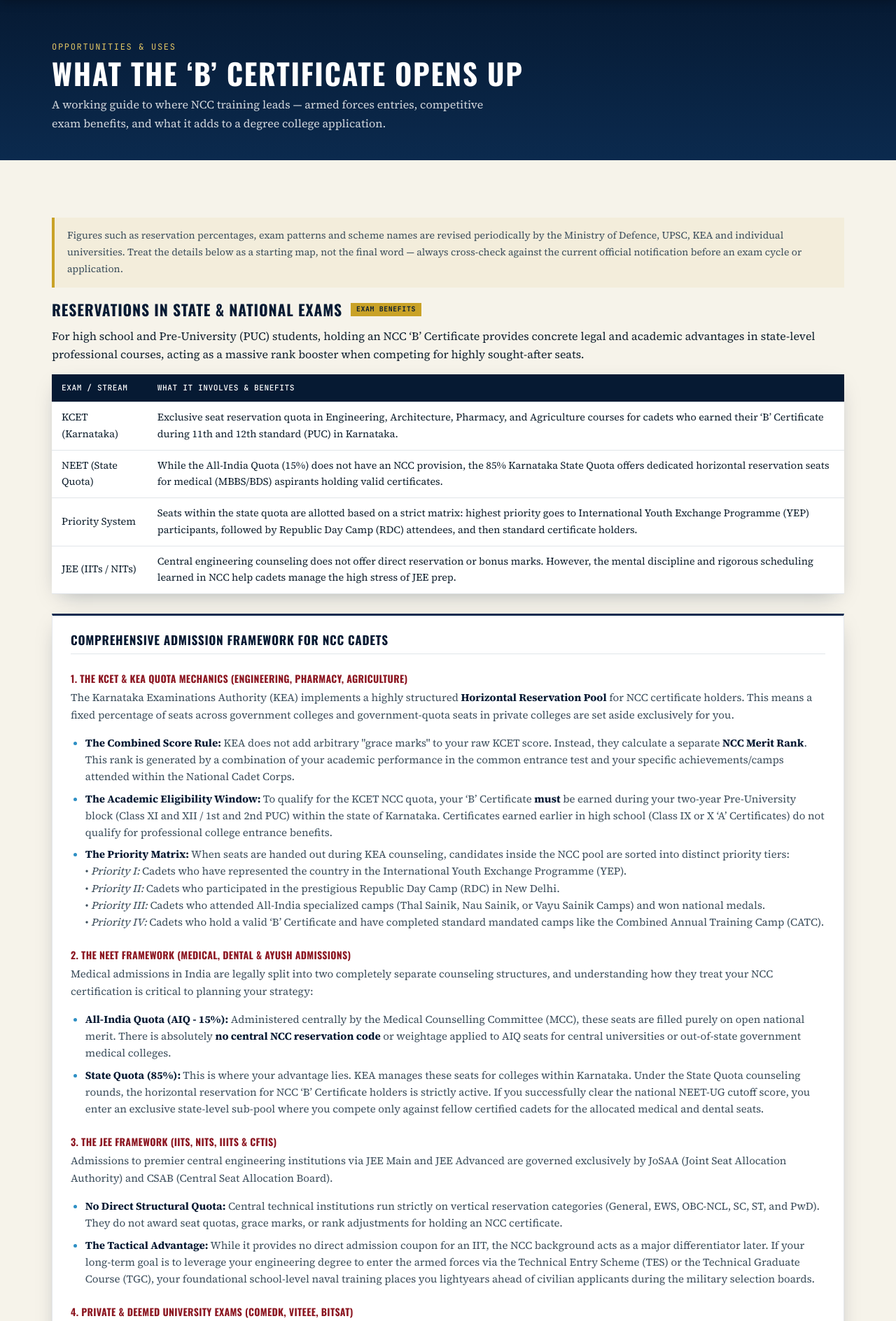
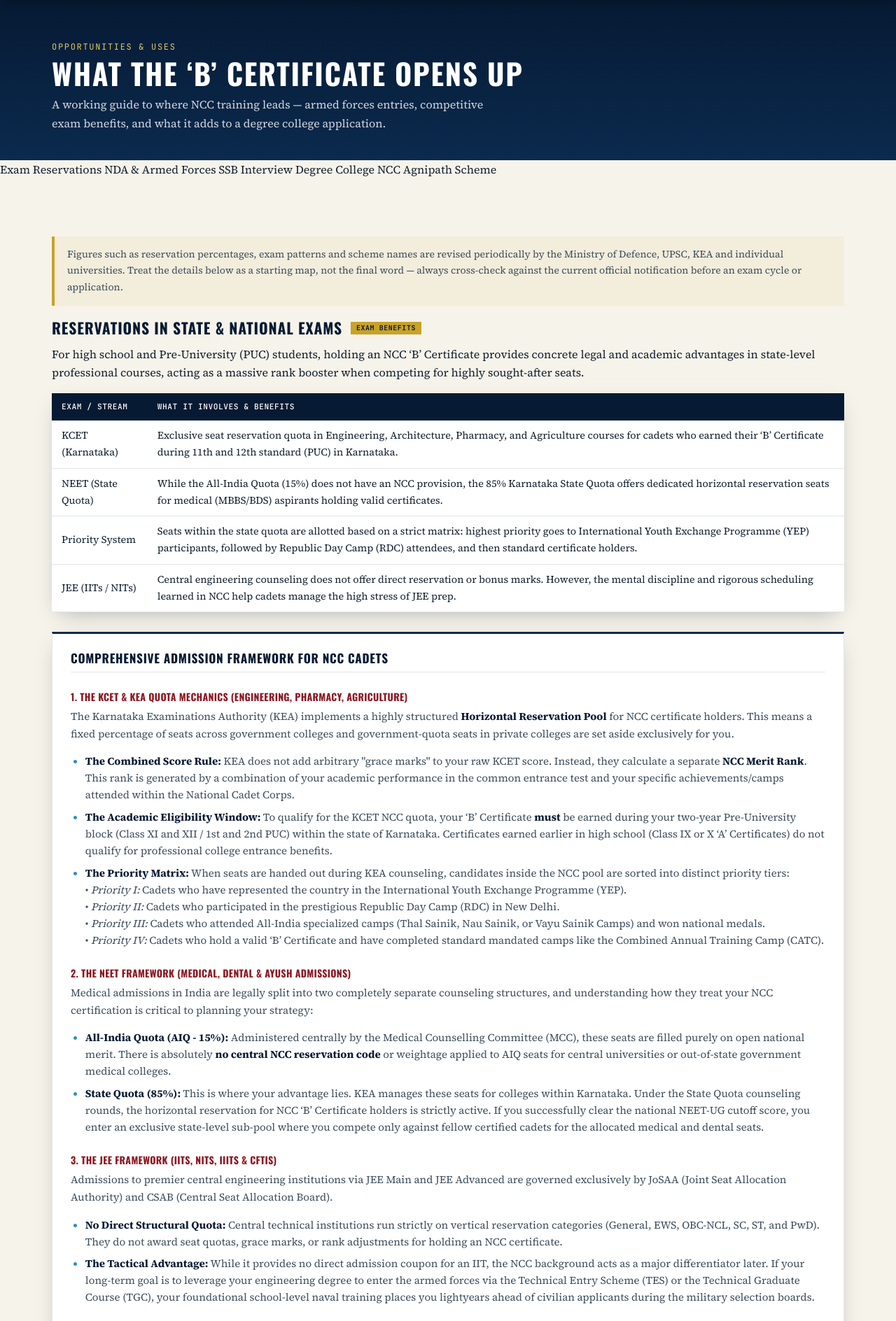
Before and after one commit to prathambhandary/NCC-Landing-Page, a Flask app: page /opportunities in a window 1280 px wide. Shown: the part 74-1962 px from the top of the page at 70% size. Run offline with Flask 3, Linux system fonts and the light colour scheme.

Commit message:
Add nav table to navigate

```diff
--- a/templates/opportunities.html
+++ b/templates/opportunities.html
@@ -14,6 +14,14 @@
   </div>
 </section>
 
+<nav class="jump-nav" aria-label="Jump to section">
+  <a href="#reservations">Exam Reservations</a>
+  <a href="#nda">NDA &amp; Armed Forces</a>
+  <a href="#ssb">SSB Interview</a>
+  <a href="#degree-college">Degree College NCC</a>
+  <a href="#agnipath">Agnipath Scheme</a>
+</nav>
+
 <section class="section">
   <div class="container">
 
@@ -24,7 +32,7 @@
       the current official notification before an exam cycle or application.
     </div>
 
-    <div class="opp-block">
+    <div class="opp-block" id="reservations">
       <h2>Reservations in State &amp; National Exams <span class="opp-tag">EXAM BENEFITS</span></h2>
       <p>
         For high school and Pre-University (PUC) students, holding an NCC &lsquo;B&rsquo; Certificate
@@ -110,7 +118,7 @@
 
     <!-- CORRECTED SECTION: Armed Forces Entries -->
     <!-- EXPANDED SECTION: Comprehensive NDA Roadmap for Technical & Medical Aspirants -->
-    <div class="opp-block">
+    <div class="opp-block" id="nda">
       <h2>NDA &amp; Armed Forces Entry <span class="opp-tag">CAREER PATH</span></h2>
       <p>
         The National Defence Academy (NDA) exam, conducted twice a year by the UPSC, is the most prestigious and direct route from Class XII into the Army, Navy, or Air Force as a commissioned officer. For JEE, NEET, and KCET aspirants, the NDA is not a distraction—it is a highly viable parallel career route that perfectly leverages your ongoing competitive exam preparation.
@@ -264,7 +272,7 @@
 
     <div class="signal-divider" aria-hidden="true"><span class="line"></span><span class="flags"><span></span><span></span><span></span></span><span class="line"></span></div>
 
-    <div class="opp-block">
+  <div class="opp-block" id="ssb">
   <h2>The SSB Interview, Round by Round <span class="opp-tag">SELECTION PROCESS</span></h2>
   <p>
     The Services Selection Board (SSB) process runs over five consecutive days. It is an immersive, psychologically grounded evaluation designed to discover your innate <strong>Officer-Like Qualities (OLQs)</strong> rather than bookish memory. For high-pressure competitive exam aspirants, this is where your practical NCC training transforms from a student credential into a massive competitive advantage.
@@ -413,7 +421,8 @@
 </div>
 
 
-    <div class="signal-divider" aria-hidden="true"> <span class="line"></span> <span class="flags"><span></span><span></span><span></span></span> <span class="line"></span> </div> <div class="opp-block">
+    <div class="signal-divider" aria-hidden="true"> <span class="line"></span> <span class="flags"><span></span><span></span><span></span></span> <span class="line"></span> </div>
+    <div class="opp-block" id="degree-college">
       <h2>Value of Joining NCC in Degree College <span class="opp-tag">OPPORTUNITIES</span></h2>
       <p> Joining the NCC in degree college offers students an opportunity to build on the discipline, leadership and
         confidence developed during their academic journey. Senior Division and Senior Wing training prepares cadets
@@ -430,7 +439,7 @@
 
         <div class="signal-divider" aria-hidden="true"><span class="line"></span><span class="flags"><span></span><span></span><span></span></span><span class="line"></span></div>
     <!-- EXPANDED SECTION: Agnipath Scheme & NCC Bonus System -->
-    <div class="opp-block">
+    <div class="opp-block" id="agnipath">
       <h2>Agnipath Scheme &amp; Agniveer Entries <span class="opp-tag">ALTERNATIVE ENTRY</span></h2>
       <p>
         Launched by the Government of India, the Agnipath Scheme provides a distinct four-year career avenue as an <strong>Agniveer</strong> across the Army, Navy, and Air Force. For technical and general track aspirants alike, this scheme serves as an elite tier operational entry point. Much like the NDA route, your foundational NCC training completely shifts the scales in your favor through a highly structured, official <strong>Bonus Marks Reward System</strong>.
```
